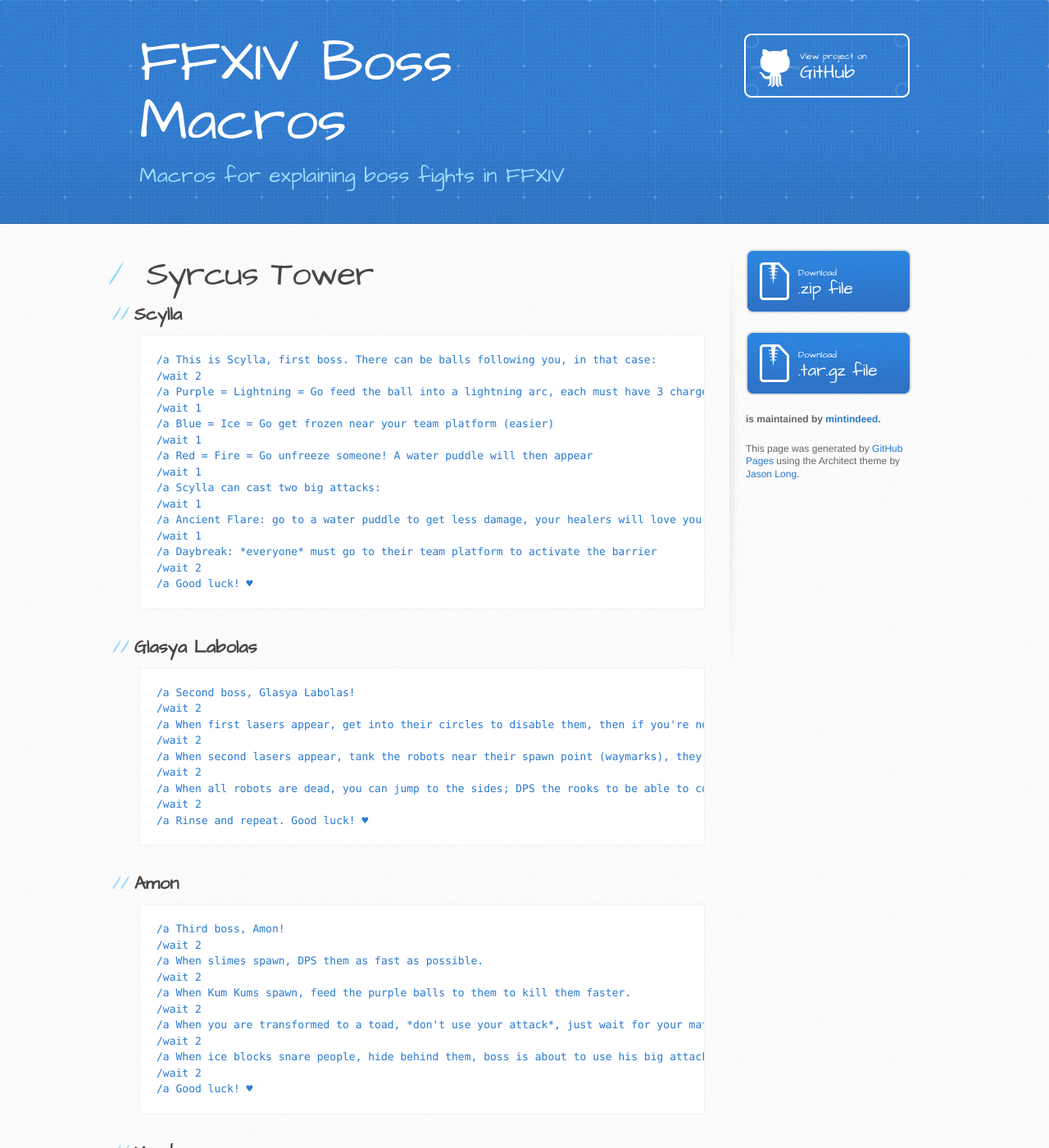
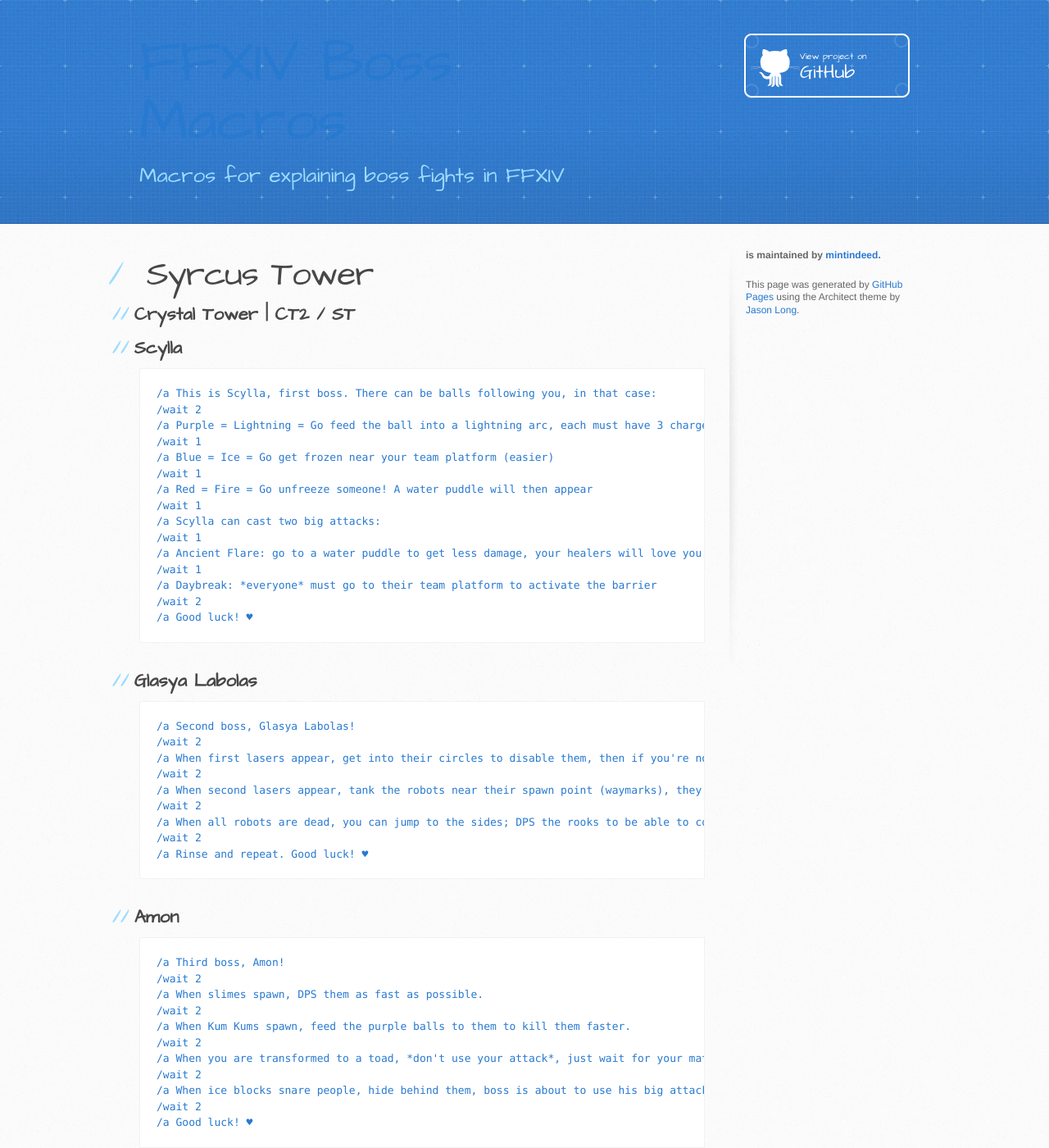
Before and after one commit to mintindeed/ffxiv-boss-macros, a Jekyll site: the page built from crystal-tower/syrcus-tower.md, in a window 1280 px wide and 1400 px high. Shown: the whole window at 82% size. Built offline with Jekyll 4.4.1, drawn with Linux system fonts in a browser that asks for light colours.

Commit message:
Link back to homepage Include subtitle Format props on CT2

```diff
--- a/_layouts/default.html
+++ b/_layouts/default.html
@@ -1,7 +1,8 @@
 {% include header.html %}
+
     <header>
       <div class="inner">
-        <h1>FFXIV Boss Macros</h1>
+        <h1><a href="{{ site.baseurl }}/">FFXIV Boss Macros</a></h1>
         <h2>Macros for explaining boss fights in FFXIV</h2>
         <a href="https://github.com/mintindeed/ffxiv-boss-macros" class="button"><small>View project on</small>GitHub</a>
       </div>
@@ -12,25 +13,20 @@
         <section id="main-content">
           <h1>
 <a name="ffxiv-boss-macros" class="anchor" href="#ffxiv-boss-macros"><span class="octicon octicon-link"></span></a>{{ page.title }}</h1>
+			<h2>{{ page.subtitle }}</h2>
 
 {{ content }}
 
         </section>
 
         <aside id="sidebar">
-          <a href="https://github.com/mintindeed/ffxiv-boss-macros/zipball/master" class="button">
-            <small>Download</small>
-            .zip file
-          </a>
-          <a href="https://github.com/mintindeed/ffxiv-boss-macros/tarball/master" class="button">
-            <small>Download</small>
-            .tar.gz file
-          </a>
 
           <p class="repo-owner"><a href="https://github.com/mintindeed/ffxiv-boss-macros"></a> is maintained by <a href="https://github.com/mintindeed">mintindeed</a>.</p>
 
           <p>This page was generated by <a href="https://pages.github.com">GitHub Pages</a> using the Architect theme by <a href="https://twitter.com/jasonlong">Jason Long</a>.</p>
+
         </aside>
       </div>
     </div>
+
 {% include footer.html %}
--- a/crystal-tower/syrcus-tower.md
+++ b/crystal-tower/syrcus-tower.md
@@ -1,6 +1,7 @@
 ---
 layout: default
 title: Syrcus Tower
+subtitle: Crystal Tower | CT2 / ST
 ---
 
 ## Scylla
```
Also changed, not shown: other parts of crystal-tower/syrcus-tower.md (+5 -1 lines), crystal-tower/labyrinth-of-the-ancients.md (+1 -0 lines).
